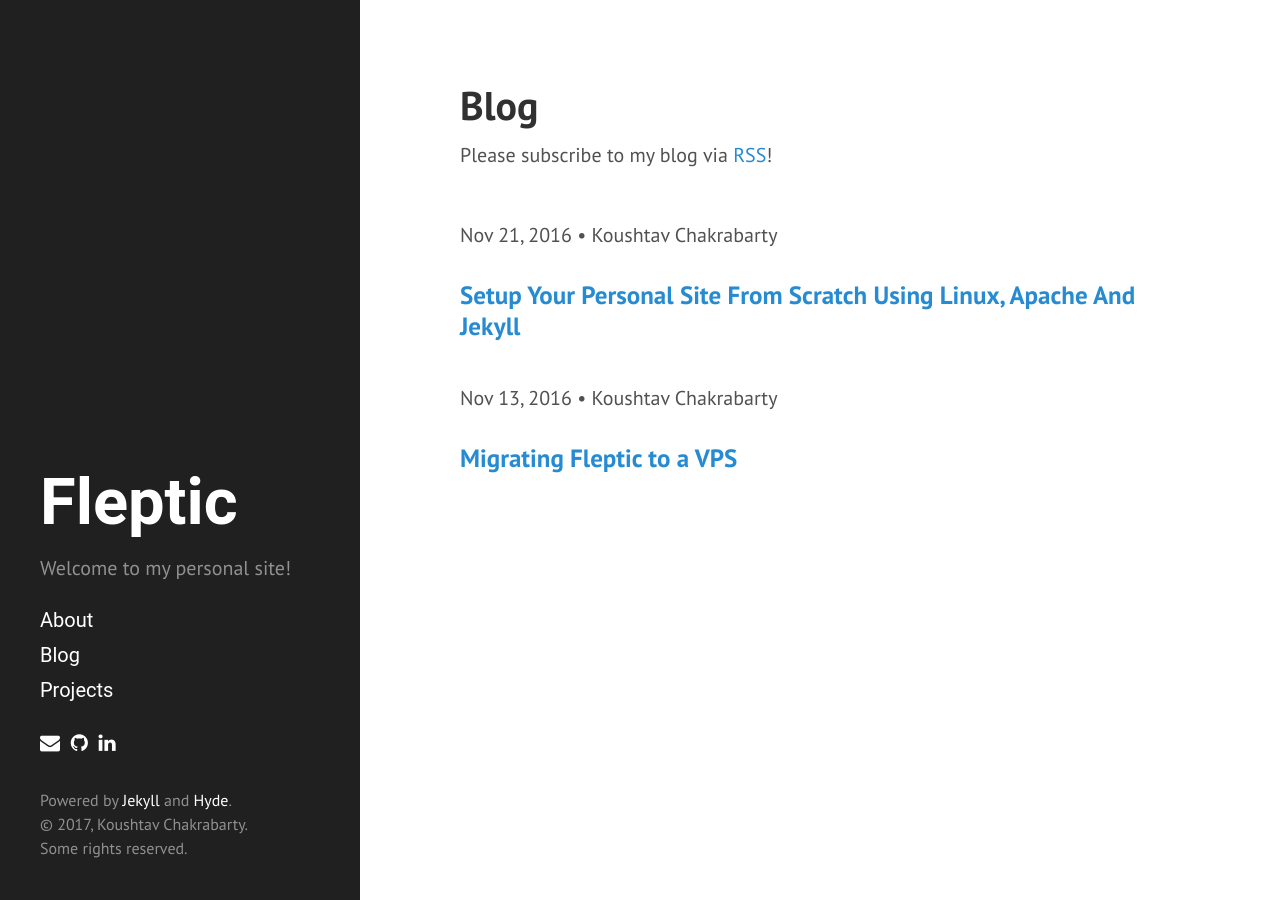
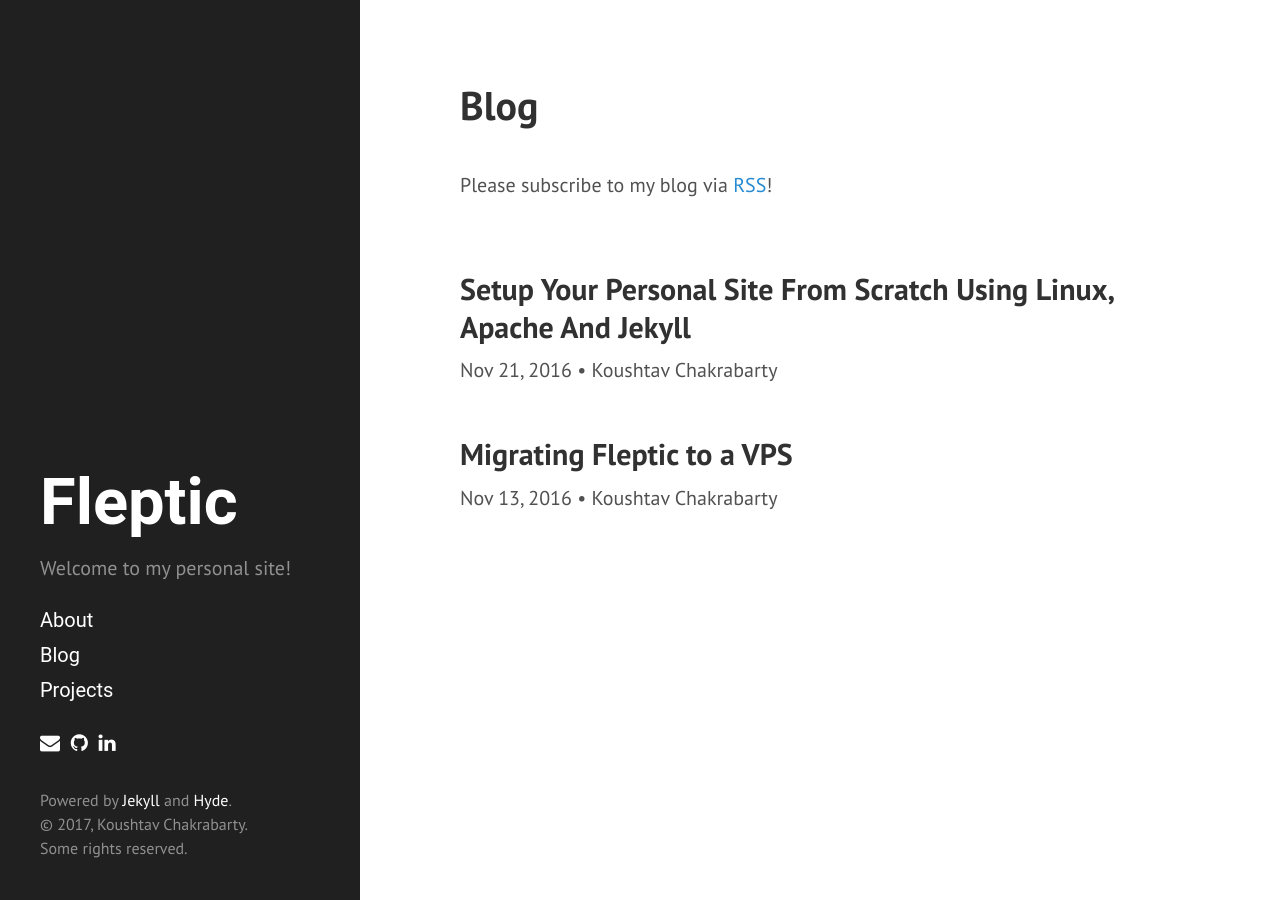
Before and after one commit to TheIllusionistMirage/TheIllusionistMirage.github.io, a Jekyll site: the page built from blog.html, in a window 1280 px wide. Built offline with Jekyll 4.4.1, drawn with Linux system fonts in a browser that asks for light colours; nearby versions of some CDN libraries; Markdown is read by kramdown in place of the engine named in the settings.

Commit message:
Minor touches

```diff
--- a/blog.html
+++ b/blog.html
@@ -2,13 +2,12 @@
 layout: page
 title: Blog
 ---
-
+<br>
 <p>Please subscribe to my blog via <a href="{{ "/atom.xml" }}">RSS</a>!</p>
 <br>
-
 {% for post in site.posts %}
 		<!--<time>{{ post.date | date: "%b %-d, %Y" }}, by {{post.author}}</time>-->
+		<h2><a href="{{ site.url }}{{ post.url }}">{{ post.title }}</a></h2>
 		<time>{{ post.date | date: "%b %-d, %Y" }}{% if post.author %} • {{ post.author }}{% endif %}{% if post.meta %} • {{ post.meta }}{% endif %}</time>
-		<h3><a href="{{ site.url }}{{ post.url }}">{{ post.title }}</a></h3>
-		<br>
+		<br><br>
 {% endfor %}
--- a/public/css/poole.css
+++ b/public/css/poole.css
@@ -94,6 +94,13 @@ h2 {
   margin-top: 1rem;
   font-size: 1.5rem;
 }
+
+h2 a{
+  margin-top: 1rem;
+  font-size: 1.5rem;
+  color: #313131;
+}
+
 h3 {
   margin-top: 1.5rem;
   font-size: 1.25rem;
```
